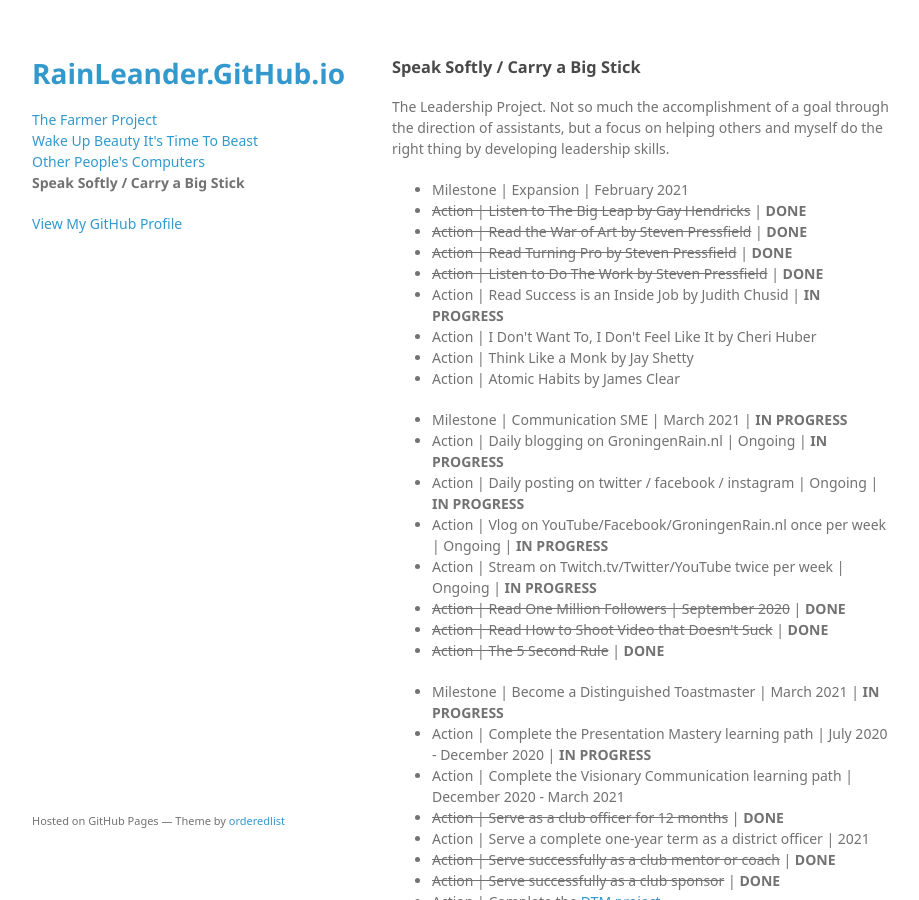
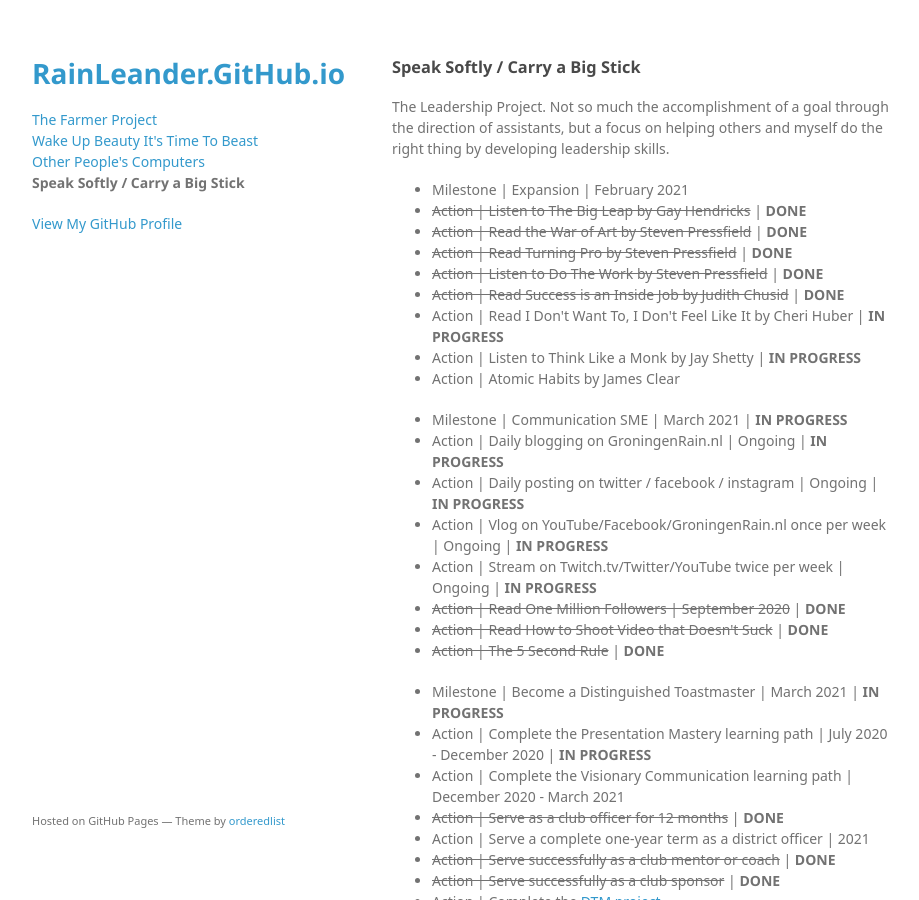
Before and after one commit to rainleander/rainleander.github.io, a Jekyll site: the page speak-softly.html, which Jekyll copies as it is, in a window 1280 px wide and 900 px high. Shown: the whole window, without its empty margins (178-1097 px from the left). Built offline with Jekyll 4.4.1, drawn with Linux system fonts in a browser that asks for light colours; some web fonts are replaced.

Commit message:
Update speak-softly.html

```diff
--- a/speak-softly.html
+++ b/speak-softly.html
@@ -35,9 +35,9 @@
         <li><del>Action | Read the War of Art by Steven Pressfield</del> | <b>DONE</b></li>
         <li><del>Action | Read Turning Pro by Steven Pressfield</del> | <b>DONE</b></li>
         <li><del>Action | Listen to Do The Work by Steven Pressfield</del> | <b>DONE</b></li>
-        <li>Action | Read Success is an Inside Job by Judith Chusid | <b>IN PROGRESS</b></li>
-        <li>Action | I Don't Want To, I Don't Feel Like It by Cheri Huber</li>
-        <li>Action | Think Like a Monk by Jay Shetty</li>
+        <li><del>Action | Read Success is an Inside Job by Judith Chusid</del> | <b>DONE</b></li>
+        <li>Action | Read I Don't Want To, I Don't Feel Like It by Cheri Huber | <b>IN PROGRESS</b></li>
+        <li>Action | Listen to Think Like a Monk by Jay Shetty | <b>IN PROGRESS</b></li>
         <li>Action | Atomic Habits by James Clear</li></ul>
 
         <ul><li>Milestone | Communication SME | March 2021 | <b>IN PROGRESS</b></li>
```
